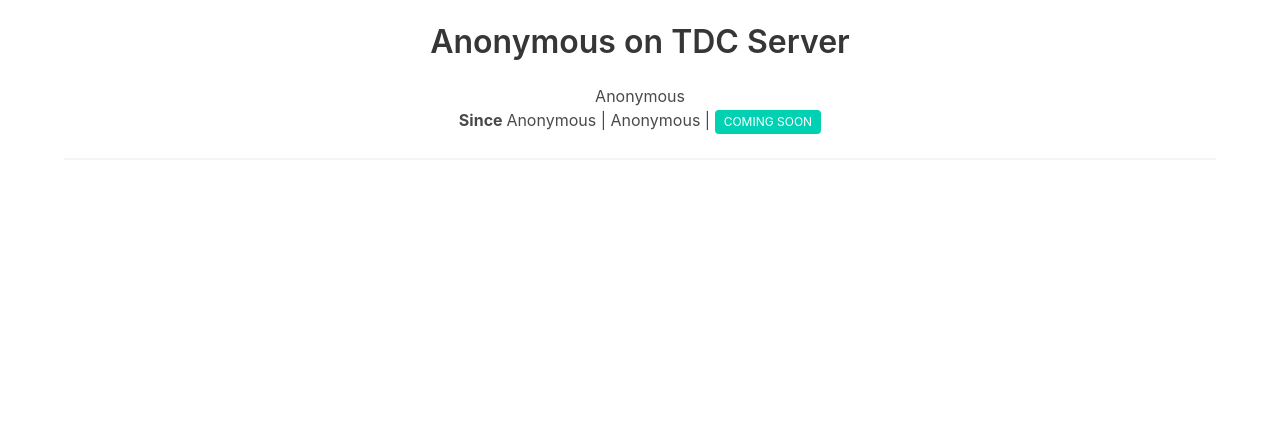
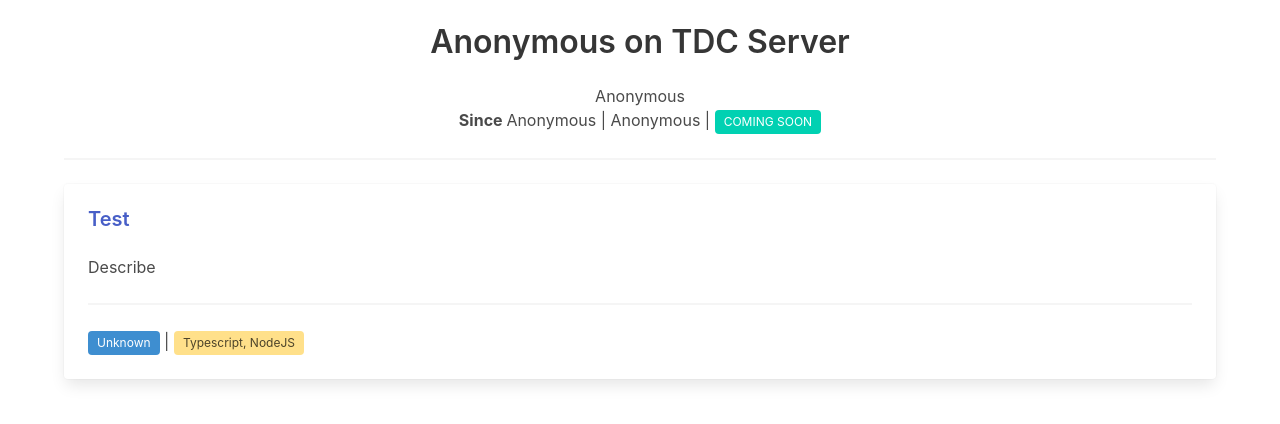
Before and after one commit to theethawat/TinServerFrontpage, a React (Create React App) app: page / in a window 1280 px wide. Shown: the top 424 px of the page. Built offline with nearby package versions, Linux system fonts and the light colour scheme; no server answers; the database is empty.

Commit message:
Successful Card Design

```diff
--- a/src/App.tsx
+++ b/src/App.tsx
@@ -3,11 +3,13 @@ import "bulma/css/bulma.min.css"
 import "./TinCSS.css"
 import "fontawesome/index"
 import Header from "./ServerInfoComponent/Header"
+import DemoCard from "./Card/Card"
 class App extends Component<any, any> {
   render() {
     return (
       <div className="container">
         <Header />
+        <DemoCard />
       </div>
     )
   }
--- a/src/Card/Card.tsx
+++ b/src/Card/Card.tsx
@@ -1,4 +1,27 @@
 import React, { Component } from "react"
 import FirebaseDatabase from "../ModelInterface/FirebaseConfig"
-class Card extends Component {}
+import CardComponent from "./CardComponent"
+import ICardComponent from "./ICardComponent"
+import Status from "../ModelInterface/status"
+class Card extends Component {
+    render() {
+        var demoCardComponent: ICardComponent
+        demoCardComponent = {
+            itemName: "Test",
+            itemDescribe: "Describe",
+            itemStatus: Status.tba,
+            itemLanguage: ["Typescript", "NodeJS"],
+            itemURL: "https://www.example.com"
+        }
+        return (
+            <div className="container">
+                <div className="columns">
+                    <div className="column">
+                        <CardComponent cardComponent={demoCardComponent} />
+                    </div>
+                </div>
+            </div>
+        )
+    }
+}
 export default Card
--- a/src/Card/CardComponent.tsx
+++ b/src/Card/CardComponent.tsx
@@ -10,16 +10,39 @@ class CardComponent extends Component<any, ICardState> {
       cardComponent: this.props.cardComponent
     }
   }
+
+  renderLanguage = (languge: Array<String>) => {
+    var langauageTag = ""
+    var i = 0
+    while (i < languge.length) {
+      langauageTag = langauageTag + languge[i]
+      if (i != languge.length - 1)
+        langauageTag += ", "
+      i++
+    }
+    return langauageTag
+  }
+
   render() {
     var title = this.state.cardComponent.itemName
     var describe = this.state.cardComponent.itemDescribe
     var status = this.state.cardComponent.itemStatus
     var url = this.state.cardComponent.itemURL
     var language = this.state.cardComponent.itemLanguage
+    var langAfterRender = this.renderLanguage(language)
     return (
       <div className="card">
-        <div className="card-header">
-          <p className="card-header-title">{title}</p>
+        <div className="card-content">
+          <div className="content">
+            <h4 className="title is-5"><a href={encodeURI(url)}>{title}</a></h4>
+            <p className="is-medium">
+              {describe}<hr />
+              <span className="tag is-info">{status}</span>
+              {" | "}  <span className="tag is-warning"> {langAfterRender} </span>
+
+            </p>
+
+          </div>
         </div>
       </div>
     )
--- a/src/Card/ICardComponent.1.ts
+++ b/src/Card/ICardComponent.1.ts
@@ -2,7 +2,7 @@ import Status from "../ModelInterface/status"
 export default interface ICardComponent1 {
   itemName: String
   itemDescribe: String
-  itemURL: String
+  itemURL: string
   itemStatus: Status
   itemLanguage: Array<String>
 }
```
